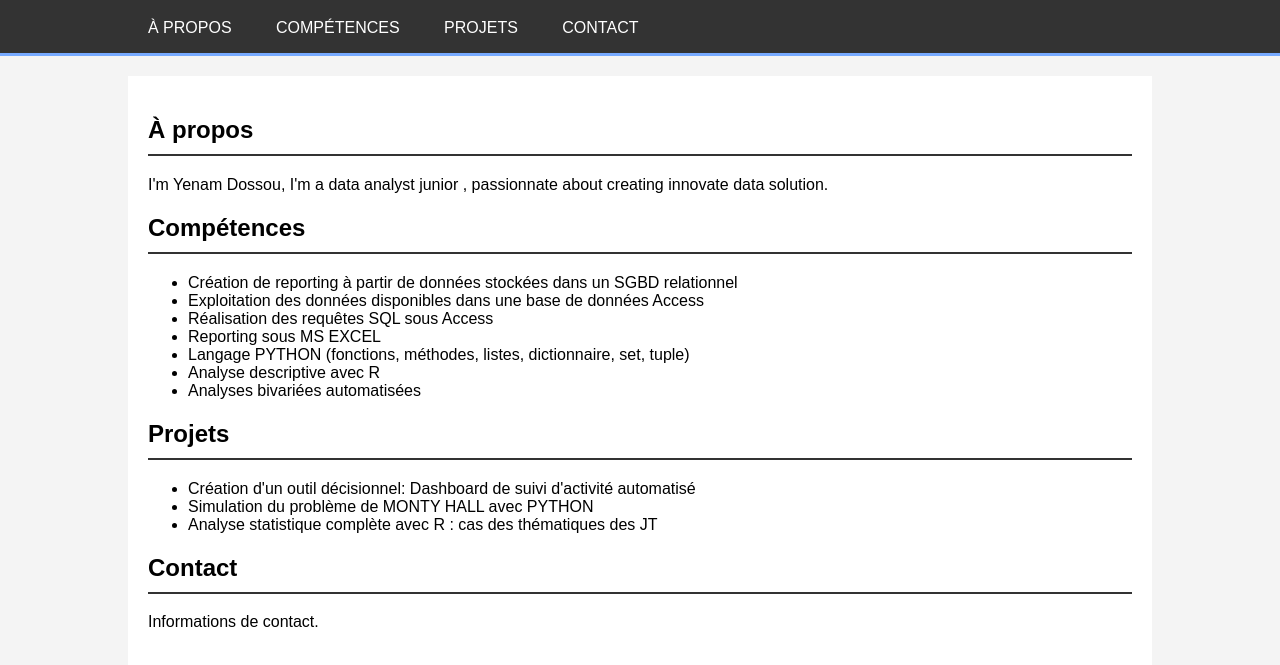
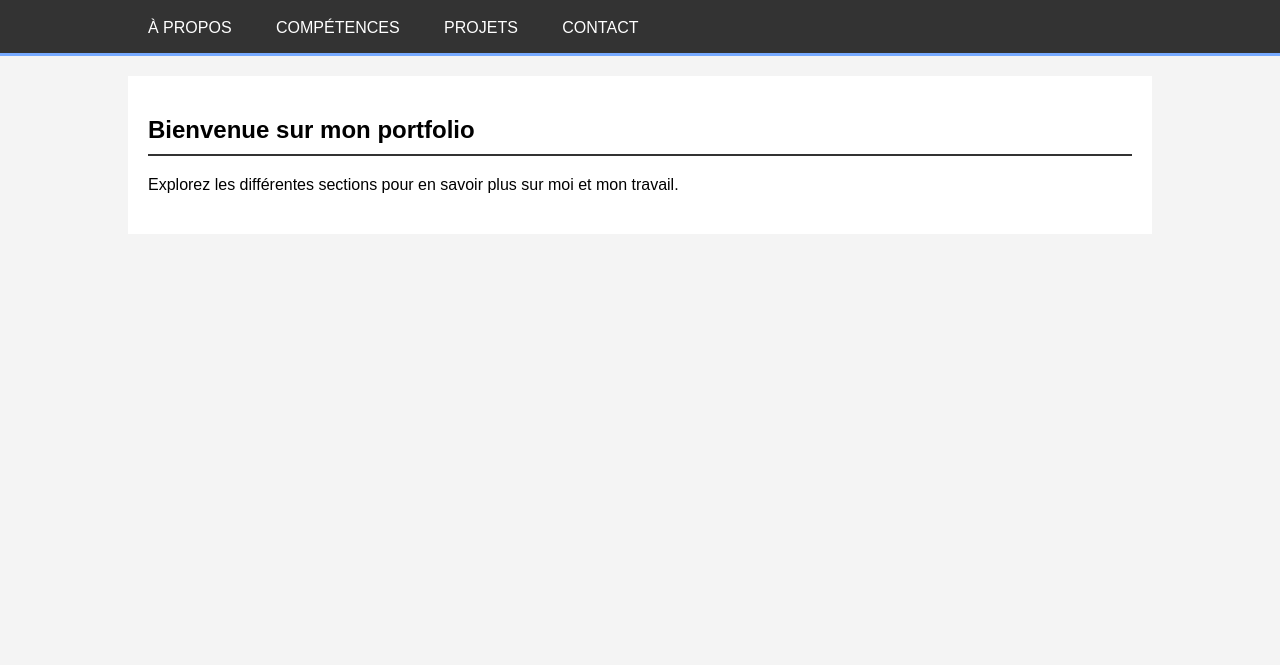
Before and after one commit to her0-00/My-portfolio, a plain HTML site: page index.html in a window 1280 px wide. Shown: the part 91-756 px from the top of the page. Drawn offline with Linux system fonts and the light colour scheme; a script that the page names is missing.

Commit message:
Update index.html

```diff
--- a/index.html
+++ b/index.html
@@ -12,43 +12,19 @@
             <h1>Mon Portfolio</h1>
             <nav>
                 <ul>
-                    <li><a href="#about">À propos</a></li>
-                    <li><a href="#skills">Compétences</a></li>
-                    <li><a href="#projects">Projets</a></li>
-                    <li><a href="#contact">Contact</a></li>
+                    <li><a href="about.html">À propos</a></li>
+                    <li><a href="skills.html">Compétences</a></li>
+                    <li><a href="projects.html">Projets</a></li>
+                    <li><a href="contact.html">Contact</a></li>
                 </ul>
             </nav>
         </div>
     </header>
     <div class="container">
         <div class="main-content">
-            <section id="about" class="section">
-                <h2>À propos</h2>
-                <p>I'm Yenam Dossou, I'm a data analyst junior , passionnate about creating innovate data solution.</p>
-            </section>
-            <section id="skills" class="section">
-                <h2>Compétences</h2>
-                <ul>
-                    <li>Création de reporting à partir de données stockées dans un SGBD relationnel</li>
-                    <li>Exploitation des données disponibles dans une base de données Access</li>
-                    <li>Réalisation des requêtes SQL sous Access</li>
-                    <li>Reporting sous MS EXCEL</li>
-                    <li>Langage PYTHON (fonctions, méthodes, listes, dictionnaire, set, tuple)</li>
-                    <li>Analyse descriptive avec R</li>
-                    <li>Analyses bivariées automatisées</li>
-                </ul>
-            </section>
-            <section id="projects" class="section">
-                <h2>Projets</h2>
-                <ul>
-                    <li>Création d'un outil décisionnel: Dashboard de suivi d'activité automatisé</li>
-                    <li>Simulation du problème de MONTY HALL avec PYTHON</li>
-                    <li>Analyse statistique complète avec R : cas des thématiques des JT</li>
-                </ul>
-            </section>
-            <section id="contact" class="section">
-                <h2>Contact</h2>
-                <p>Informations de contact.</p>
+            <section class="section">
+                <h2>Bienvenue sur mon portfolio</h2>
+                <p>Explorez les différentes sections pour en savoir plus sur moi et mon travail.</p>
             </section>
         </div>
     </div>
```
